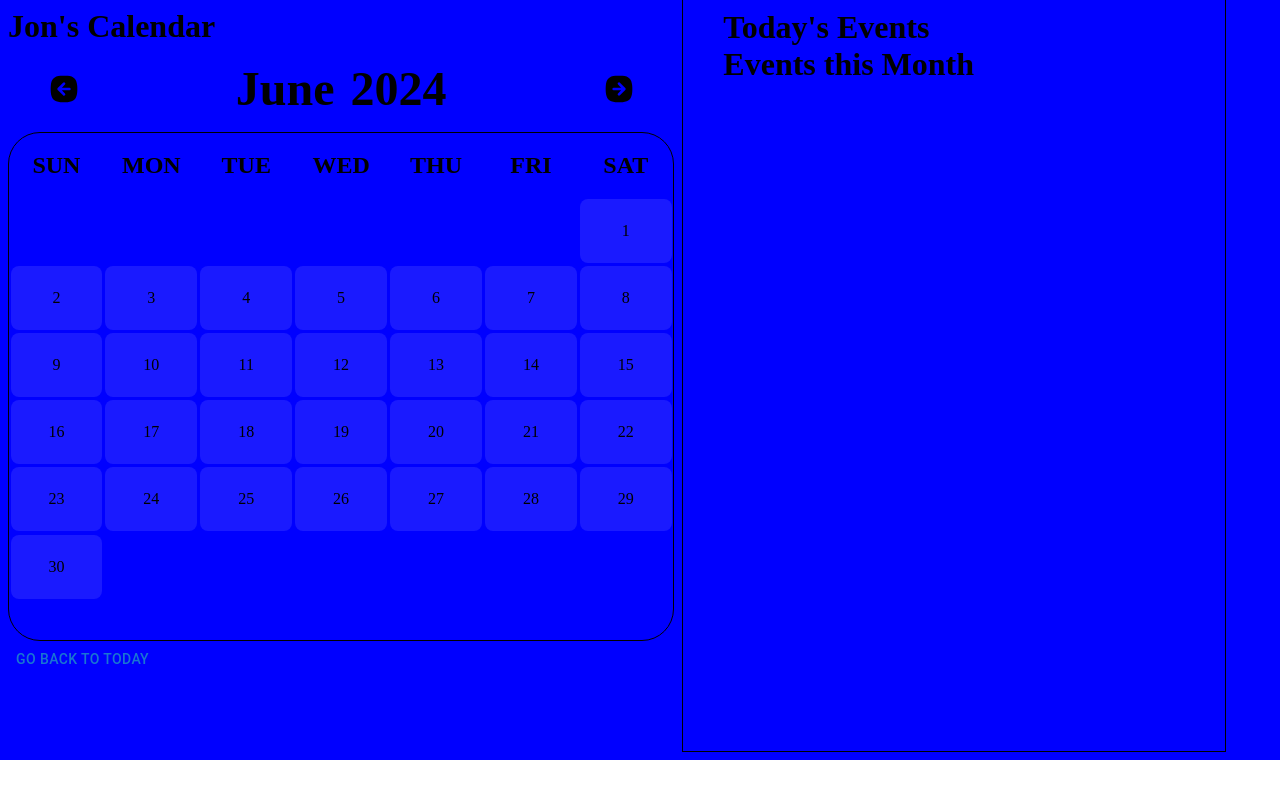
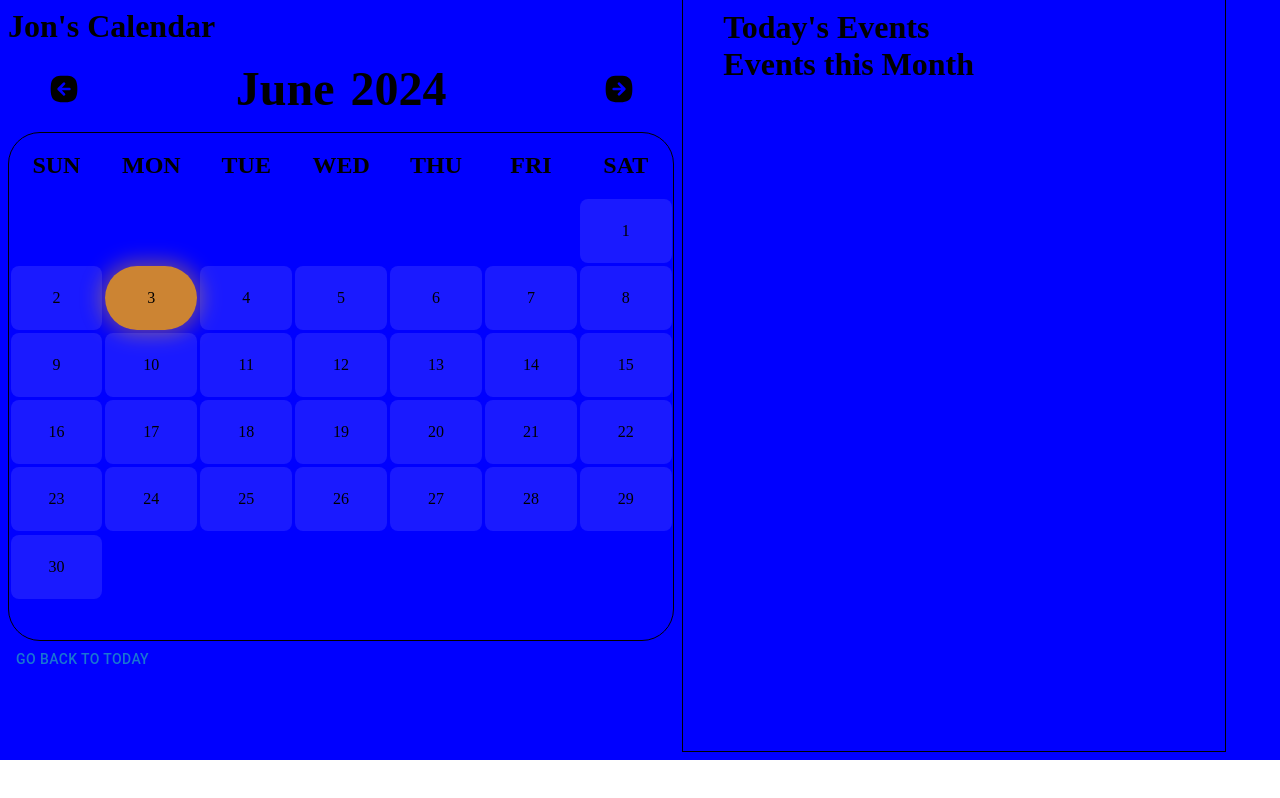
Before and after one commit to JonathanBelloit/calendar-component, a React (Vite) app: page / in a window 1280 px wide. Built offline with nearby package versions, Linux system fonts and the light colour scheme.

Commit message:
Added a different color and hover effect for the current day

```diff
--- a/src/components/Calendar.tsx
+++ b/src/components/Calendar.tsx
@@ -57,13 +57,16 @@ const Calendar = () => {
                 {[...Array(firstDayOfMonth).keys()].map((_, index) => (
                   <Grid item xs={1} key={`empty-${index}`}/>
                 ))}
-                {[...Array(daysInMonth).keys()].map((day) => (
+                {[...Array(daysInMonth).keys()].map((day) => {
+                  const isToday = currentYear === currentDate.getFullYear() && currentMonth === currentDate.getMonth() && day + 1 === currentDate.getDate();
+                  return (
                   <Grid item xs={1} sx={{ p: .2 }} key={day + 1}>
-                    <Box sx={styles.dayGrid}>
+                    <Box sx={isToday ? styles.currentDay : styles.dayGrid}>
                       {day + 1}
                     </Box>
                   </Grid>
-                ))}
+                  )
+                })}
               </Grid>
             </Box>
             <Button onClick={resetDay}>Go Back to Today</Button>
@@ -131,7 +134,19 @@ const styles = {
     '&:hover': {
       backgroundColor: 'rgba(255, 255, 255, 0.5)'
     }
-
+  },
+  currentDay: {
+    display: 'flex',
+    backgroundColor: 'rgba(255, 165, 0, 0.8)',
+    boxShadow: '0 0 20px 5px rgba(255, 165, 0, 0.4)',
+    borderRadius: '2rem',
+    p: 1,
+    alignItems: 'center',
+    justifyContent: 'center',
+    height: '4rem',
+    '&:hover': {
+      backgroundColor: 'rgba(255, 165, 0, 0.9)'
+    }
   },
   eventGrid: {
     p: 5,
```
